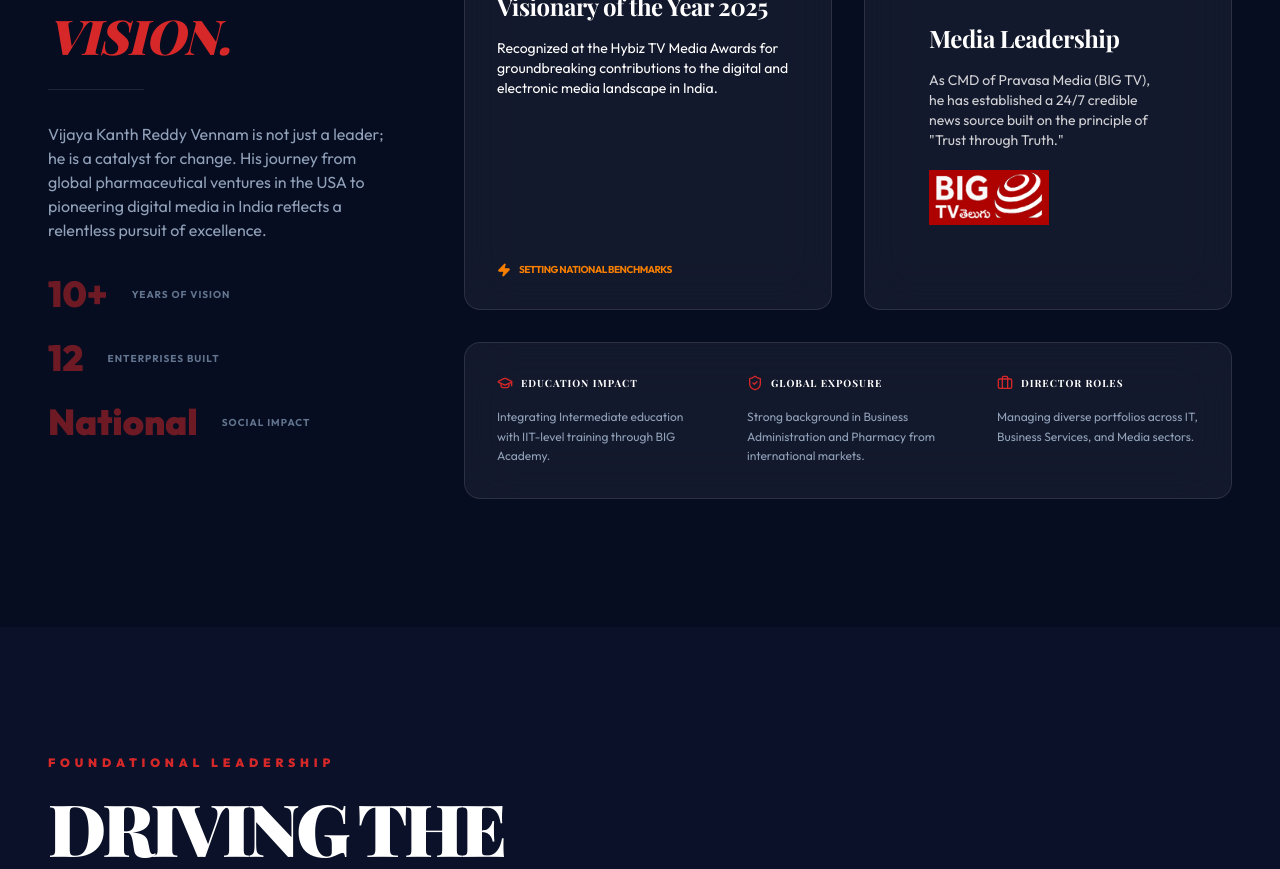
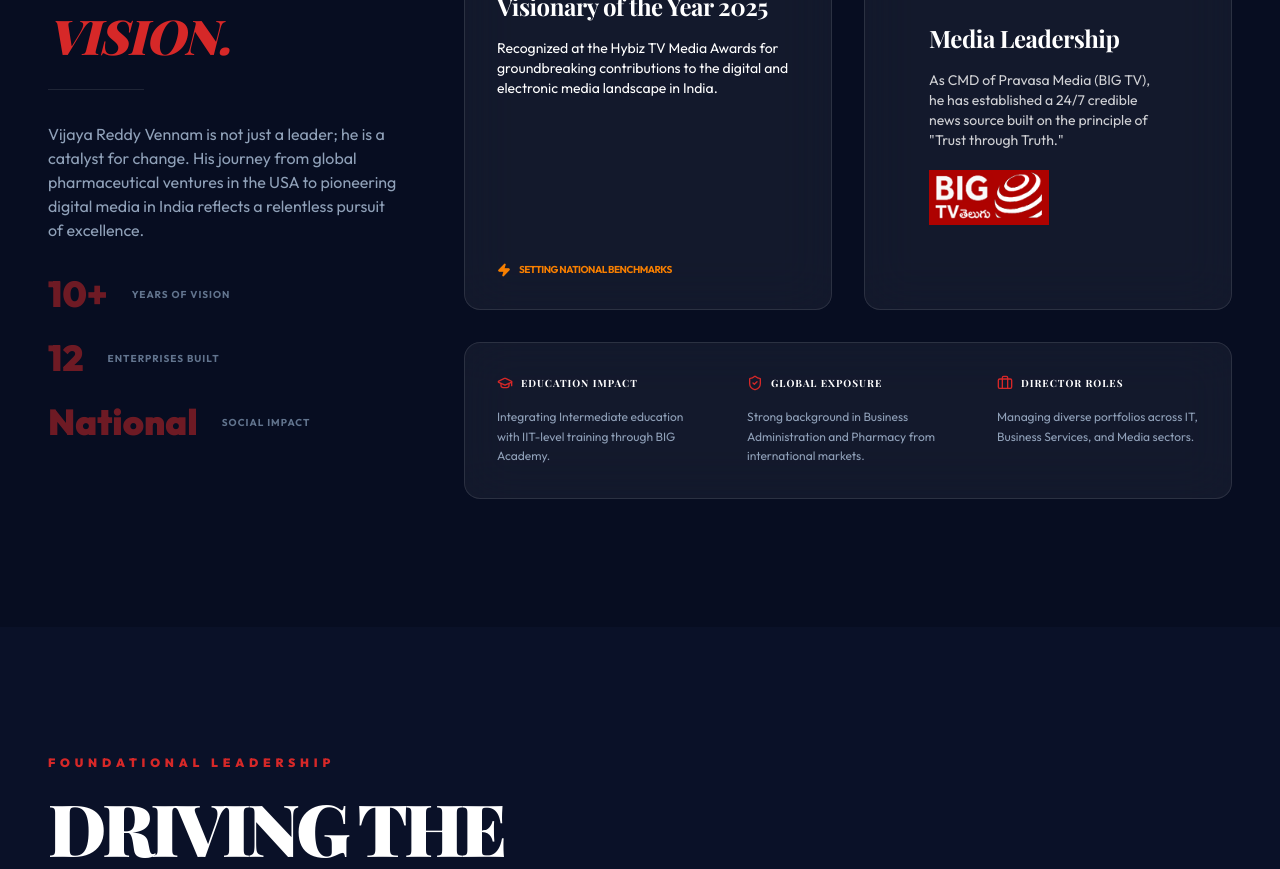
Before and after one commit to WebJrSocialBureau/Vijay_Reddy, a React (Vite) app in the folder client/: page / in a window 1280 px wide. Shown: the part 1160-2029 px from the top of the page. Built offline with nearby package versions, Linux system fonts and the light colour scheme; no server answers; a web font is replaced by a local one.

Commit message:
Corrected the spelling

```diff
--- a/client/src/components/Profile.jsx
+++ b/client/src/components/Profile.jsx
@@ -64,7 +64,7 @@
                 variants={itemVariants}
                 className="text-slate-400 mb-8 font-medium"
               >
-                Vijaya Kanth Reddy Vennam is not just a leader; he is a catalyst
+                Vijaya Reddy Vennam is not just a leader; he is a catalyst
                 for change. His journey from global pharmaceutical ventures in
                 the USA to pioneering digital media in India reflects a
                 relentless pursuit of excellence.
```
